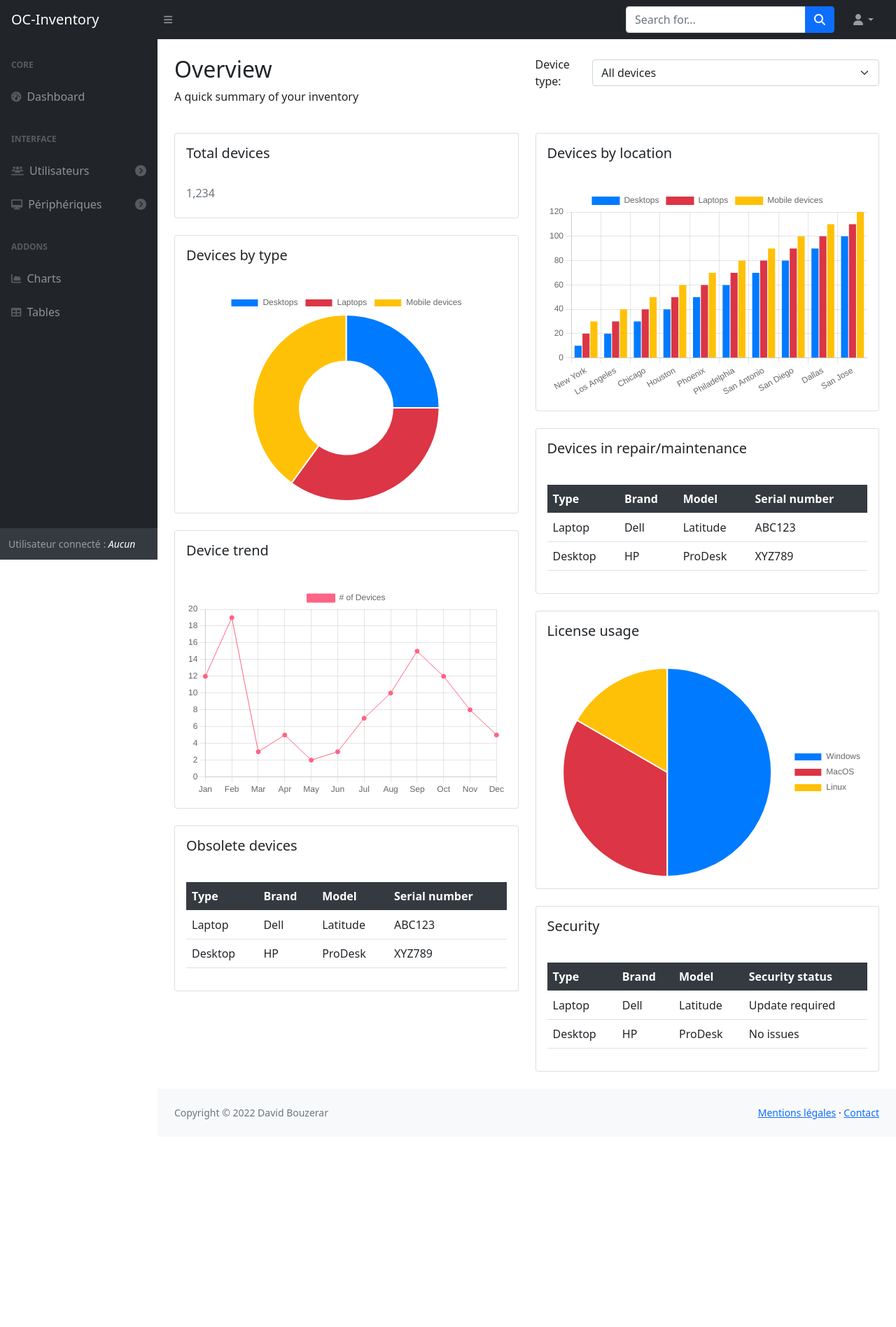
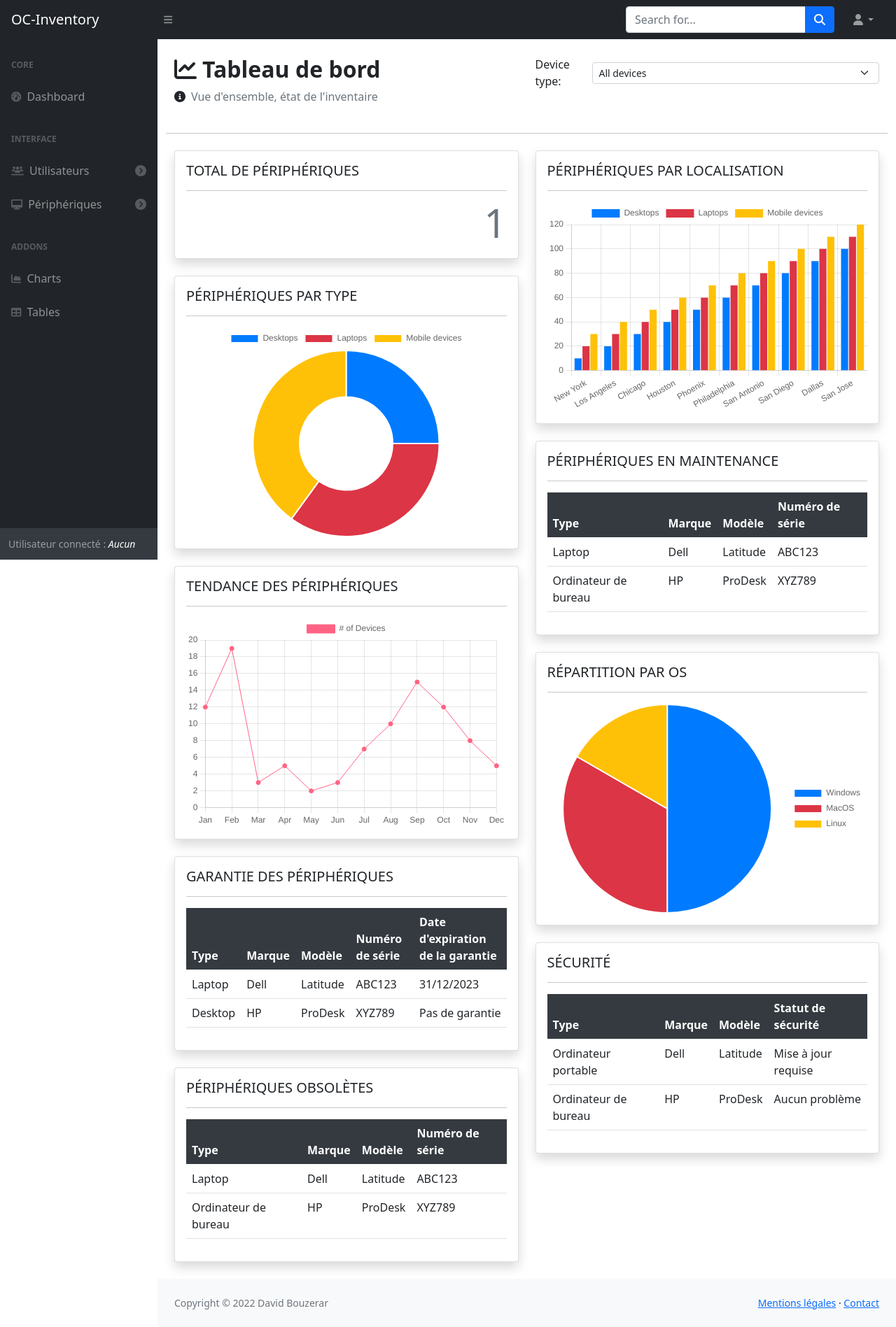
Before and after one commit to Eidocode/OC_Project13, a Django app: page /dashboard/ in a window 1280 px wide. Shown: the whole page at 70% size. Before the commit the page ends 1600 px from the top, so only its background shows below. Run offline with Django 3.2, Linux system fonts and the light colour scheme; tables that the repository leaves empty hold one stand-in row (values such as "Sample post"); some libraries are stand-ins or nearby versions.

Commit message:
- Added some styles to the dashboard HTML template. - Adjusted some charts in the dashboard template. - Added some new styles for scrollbars. - Inserted data from the database into the dashboard.

```diff
--- a/dashboard/templates/dashboard/dashboard.html
+++ b/dashboard/templates/dashboard/dashboard.html
@@ -5,13 +5,13 @@
 <div class="container-fluid mt-4">
     <div class="row">
         <div class="col-md-6">
-            <h2>Overview</h2>
-            <p>A quick summary of your inventory</p>
+            <h2><i class="fa-solid fa-chart-line me-2"></i><b>Tableau de bord</b></h2>
+            <p><i class="fas fa-info-circle me-2"></i><span class="text-muted">Vue d'ensemble, état de l'inventaire</span></p>
         </div>
         <div class="col-md-6">
             <div class="d-flex align-items-center justify-content-end">
                 <label for="device-select" class="me-2">Device type:</label>
-                <select class="form-select" id="device-select">
+                <select class="form-select form-select-sm" id="device-select">
                     <option selected>All devices</option>
                     <option>Desktops</option>
                     <option>Laptops</option>
@@ -19,45 +19,84 @@
                 </select>
             </div>
         </div>
+        <hr class="my-4">
     </div>
-    <div class="row mt-4">
+    <div class="row">
         <div class="col-md-6">
-            <div class="card">
+            <div class="card shadow">
                 <div class="card-body">
-                    <h5 class="card-title">Total devices</h5>
-                </div>
-                <div class="card-body">
-                    <h6 class="card-subtitle mb-2 text-muted">1,234</h6>
+                    <h5 class="card-title font-weight-bold text-uppercase mb-3">Total de périphériques</h5>
+                    <hr>
+                    <div class="d-flex justify-content-between align-items-end flex-column">
+                        <h6 class="card-subtitle mb-0 text-muted display-4">{{ devices_qs.count }}</h6>
                     </div>
                 </div>
-            <div class="card mt-4">
+            </div>
+            <div class="card shadow mt-4">
                 <div class="card-body">
-                    <h5 class="card-title">Devices by type</h5>
-                </div>
-                <div class="card-body">
-                    <canvas id="devicesByTypeChart" width="400" height="300"></canvas>
+                    <h5 class="card-title font-weight-bold text-uppercase mb-3">Périphériques par type</h5>
+                    <hr>
+                    <div class="chart-container" style="position: relative; height:300px; width:100%;">
+                        <canvas id="devicesByTypeChart"></canvas>
                     </div>
                 </div>
-            <div class="card mt-4">
+            </div>
+            <div class="card shadow mt-4">
                 <div class="card-body">
-                    <h5 class="card-title">Device trend</h5>
-                </div>
-                <div class="card-body">
-                    <canvas id="deviceTrendChart" width="400" height="300"></canvas>
+                    <h5 class="card-title font-weight-bold text-uppercase mb-3">Tendance des périphériques</h5>
+                    <hr>
+                    <div class="chart-container" style="position: relative; height:300px; width:100%;">
+                        <canvas id="deviceTrendChart"></canvas>
                     </div>
                 </div>
-            <div class="card mt-4">
+            </div>
+            <div class="card shadow mt-4">
                 <div class="card-body">
-                    <h5 class="card-title">Obsolete devices</h5>
-                </div>
-                <div class="card-body">
+                    <h5 class="card-title font-weight-bold text-uppercase mb-3">Garantie des périphériques</h5>
+                    <hr>
+                    <div class="table-responsive">
                         <table class="table table-hover">
                             <thead>
                                 <tr>
                                     <th>Type</th>
-                            <th>Brand</th>
-                            <th>Model</th>
-                            <th>Serial number</th>
+                                    <th>Marque</th>
+                                    <th>Modèle</th>
+                                    <th>Numéro de série</th>
+                                    <th>Date d'expiration de la garantie</th>
+                                </tr>
+                            </thead>
+                            <tbody>
+                                <tr>
+                                    <td>Laptop</td>
+                                    <td>Dell</td>
+                                    <td>Latitude</td>
+                                    <td>ABC123</td>
+                                    <td>31/12/2023</td>
+                                </tr>
+                                <tr>
+                                    <td>Desktop</td>
+                                    <td>HP</td>
+                                    <td>ProDesk</td>
+                                    <td>XYZ789</td>
+                                    <td>Pas de garantie</td>
+                                </tr>
+                            </tbody>
+                        </table>
+                    </div>
+                </div>
+            </div>
+            <div class="card shadow mt-4">
+                <div class="card-body">
+                    <h5 class="card-title font-weight-bold text-uppercase mb-3">Périphériques obsolètes</h5>
+                    <hr>
+                    <div class="table-responsive">
+                        <table class="table table-hover">
+                            <thead>
+                                <tr>
+                                    <th>Type</th>
+                                    <th>Marque</th>
+                                    <th>Modèle</th>
+                                    <th>Numéro de série</th>
                                 </tr>
                             </thead>
                             <tbody>
@@ -68,7 +107,7 @@
                                     <td>ABC123</td>
                                 </tr>
                                 <tr>
-                            <td>Desktop</td>
+                                    <td>Ordinateur de bureau</td>
                                     <td>HP</td>
                                     <td>ProDesk</td>
                                     <td>XYZ789</td>
@@ -78,27 +117,29 @@
                     </div>
                 </div>
             </div>
+        </div>
         <div class="col-md-6">
-            <div class="card">
+            <div class="card shadow">
                 <div class="card-body">
-                    <h5 class="card-title">Devices by location</h5>
-                </div>
-                <div class="card-body">
-                    <canvas id="devicesByLocationChart" width="400" height="300"></canvas>
+                    <h5 class="card-title font-weight-bold text-uppercase mb-3">Périphériques par localisation</h5>
+                    <hr>
+                    <div class="chart-container" style="position: relative; height:300px; width:100%;">
+                        <canvas id="devicesByLocationChart"></canvas>
                     </div>
                 </div>
-            <div class="card mt-4">
+            </div>
+            <div class="card shadow mt-4">
                 <div class="card-body">
-                    <h5 class="card-title">Devices in repair/maintenance</h5>
-                </div>
-                <div class="card-body">
+                    <h5 class="card-title font-weight-bold text-uppercase mb-3">Périphériques en maintenance</h5>
+                    <hr>
+                    <div class="table-responsive">
                         <table class="table table-hover">
                             <thead>
                                 <tr>
                                     <th>Type</th>
-                            <th>Brand</th>
-                            <th>Model</th>
-                            <th>Serial number</th>
+                                    <th>Marque</th>
+                                    <th>Modèle</th>
+                                    <th>Numéro de série</th>
                                 </tr>
                             </thead>
                             <tbody>
@@ -109,7 +150,7 @@
                                     <td>ABC123</td>
                                 </tr>
                                 <tr>
-                            <td>Desktop</td>
+                                    <td>Ordinateur de bureau</td>
                                     <td>HP</td>
                                     <td>ProDesk</td>
                                     <td>XYZ789</td>
@@ -118,40 +159,42 @@
                         </table>
                     </div>
                 </div>
-            <div class="card mt-4">
+            </div>
+            <div class="card shadow mt-4">
                 <div class="card-body">
-                    <h5 class="card-title">License usage</h5>
-                </div>
-                <div class="card-body">
-                    <canvas id="licenseUsageChart" width="400" height="300"></canvas>
+                    <h5 class="card-title font-weight-bold text-uppercase mb-3">Répartition par OS</h5>
+                    <hr>
+                    <div class="chart-container" style="position: relative; height:300px; width:100%;">
+                        <canvas id="licenseUsageChart"></canvas>
                     </div>
                 </div>
-            <div class="card mt-4">
+            </div>
+            <div class="card shadow mt-4">
                 <div class="card-body">
-                    <h5 class="card-title">Security</h5>
-                </div>
-                <div class="card-body">
+                    <h5 class="card-title font-weight-bold text-uppercase mb-3">Sécurité</h5>
+                    <hr>
+                    <div class="table-responsive">
                         <table class="table table-hover">
                             <thead>
                                 <tr>
                                     <th>Type</th>
-                            <th>Brand</th>
-                            <th>Model</th>
-                            <th>Security status</th>
+                                    <th>Marque</th>
+                                    <th>Modèle</th>
+                                    <th>Statut de sécurité</th>
                                 </tr>
                             </thead>
                             <tbody>
                                 <tr>
-                            <td>Laptop</td>
+                                    <td>Ordinateur portable</td>
                                     <td>Dell</td>
                                     <td>Latitude</td>
-                            <td>Update required</td>
+                                    <td>Mise à jour requise</td>
                                 </tr>
                                 <tr>
-                            <td>Desktop</td>
+                                    <td>Ordinateur de bureau</td>
                                     <td>HP</td>
                                     <td>ProDesk</td>
-                            <td>No issues</td>
+                                    <td>Aucun problème</td>
                                 </tr>
                             </tbody>
                         </table>
@@ -160,5 +203,6 @@
             </div>
         </div>
     </div>
+</div>
 
 {% endblock %}
--- a/dashboard/views.py
+++ b/dashboard/views.py
@@ -1,5 +1,13 @@
 from django.shortcuts import render
+
+from product.models import Device
 
 
 def dashboard(request):
-    return render(request, 'dashboard/dashboard.html')
+    devices_qs = Device.objects.filter()
+
+    context = {
+        'devices_qs': devices_qs,
+    }
+
+    return render(request, 'dashboard/dashboard.html', context)
--- a/product/static/product/css/custom.css
+++ b/product/static/product/css/custom.css
@@ -37,3 +37,29 @@
 .field_white_hover:hover {
   background: white;
 }
+
+/* Works on Firefox */
+* {
+  scrollbar-width: thin;
+  scrollbar-color: #6c757d #f8f9fa;
+}
+
+/* Works on Chrome, Edge, and Safari */
+*::-webkit-scrollbar {
+  width: 10px;
+  height: 10px;
+}
+
+*::-webkit-scrollbar-track {
+  background-color: #f8f9fa;
+}
+
+*::-webkit-scrollbar-thumb {
+  background-color: #6c757d;
+  border-radius: 10px;
+  border: 3px solid #f8f9fa;
+}
+
+*::-webkit-scrollbar-thumb:hover {
+  background-color: #495057;
+}
--- a/product/static/product/js/dashboard_charts.js
+++ b/product/static/product/js/dashboard_charts.js
@@ -14,7 +14,7 @@ document.addEventListener("DOMContentLoaded", function() {
                 ],
                 borderColor: 'rgba(255, 255, 255, 1)',
                 borderWidth: 2,
-                hoverOffset: 20,
+                hoverOffset: 10,
             }]
         },
         options: {
@@ -92,7 +92,7 @@ document.addEventListener("DOMContentLoaded", function() {
                 ],
                 borderColor: 'rgba(255, 255, 255, 1)',
                 borderWidth: 2,
-                hoverOffset: 20,
+                hoverOffset: 10,
             }]
         },
         options: {
```
Also changed, not shown: product/templates/product/index.html (+4 -4 lines). Lines whose indentation alone changed are shown as unchanged.
